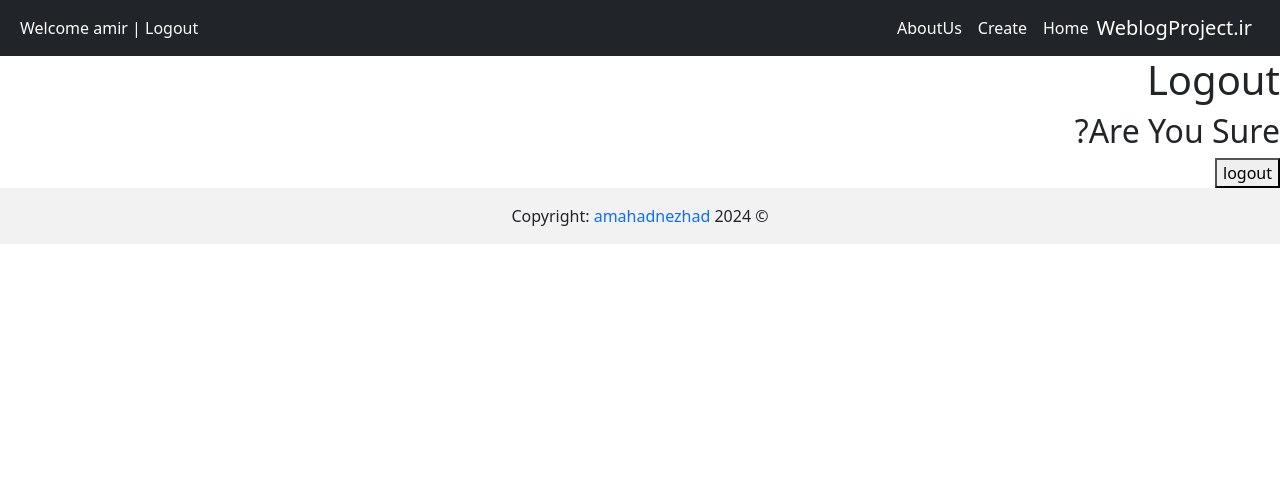
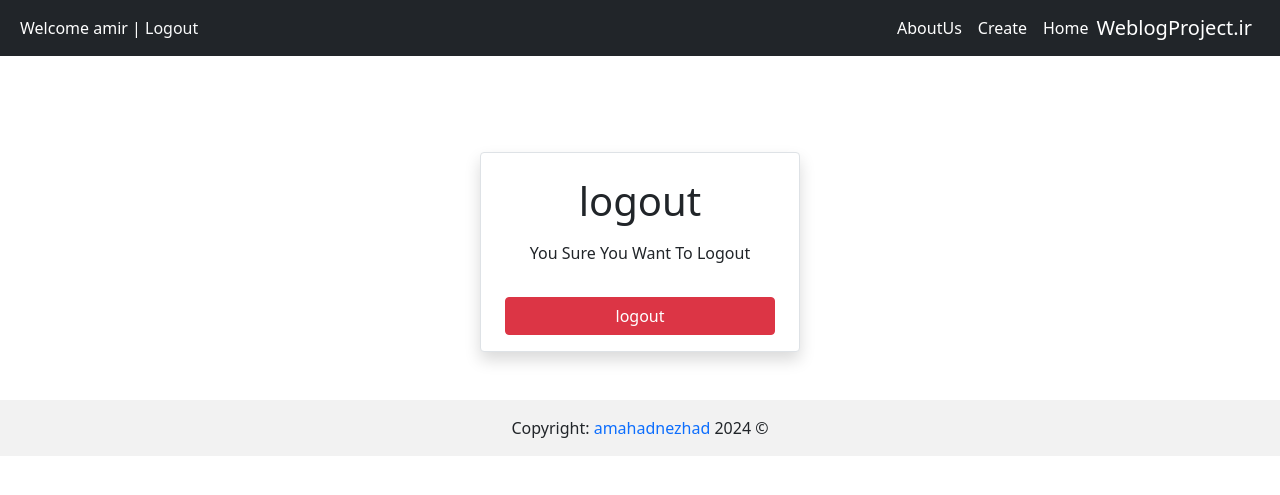
Before and after one commit to amahadnezhad/Weblog_Project, a Django app: page /accounts/logout/ in a window 1280 px wide. Shown: the top 495 px of the page. Run offline with Django 5.2, Linux system fonts and the light colour scheme; a user stored in the database is signed in; some libraries are stand-ins or nearby versions.

Commit message:
Update logout.html Template

```diff
--- a/templates/account/logout.html
+++ b/templates/account/logout.html
@@ -1,12 +1,21 @@
 {% extends "_base.html" %}
+{% load i18n %}
+{% load crispy_forms_tags %}
+
 {% block page_title %}logout{% endblock page_title %}
 
 {% block content %}
-    <h1>Logout</h1>
-    <form action="" method="POST">
-        <h2>Are You Sure?</h2>
-        {% csrf_token %}
-        <button type="submit">logout</button>
-    </form>
+    <div class="d-flex justify-content-center mt-5" dir="rtl">
+        <div class="col-xl-3 col-lg-4 col-md-5 col-sm-5 col-xs-6 bg-white m-3 m-sm-5 border rounded px-4 pt-4 pb-3 shadow">
+            <h1 class="text-center">{% trans "logout" %}</h1>
+            <form method="POST">
+                {% csrf_token %}
+                <p class="d-flex justify-content-center mt-3" >{% trans "You Sure You Want To Logout" %}</p>
+                <button type="submit" class="btn btn-danger mt-3 w-100">{% trans "logout"%}</button>
+
+            </form>
+        </div>
+
+    </div>
 
 {% endblock content%}
```
Also changed, not shown: db.sqlite3.
